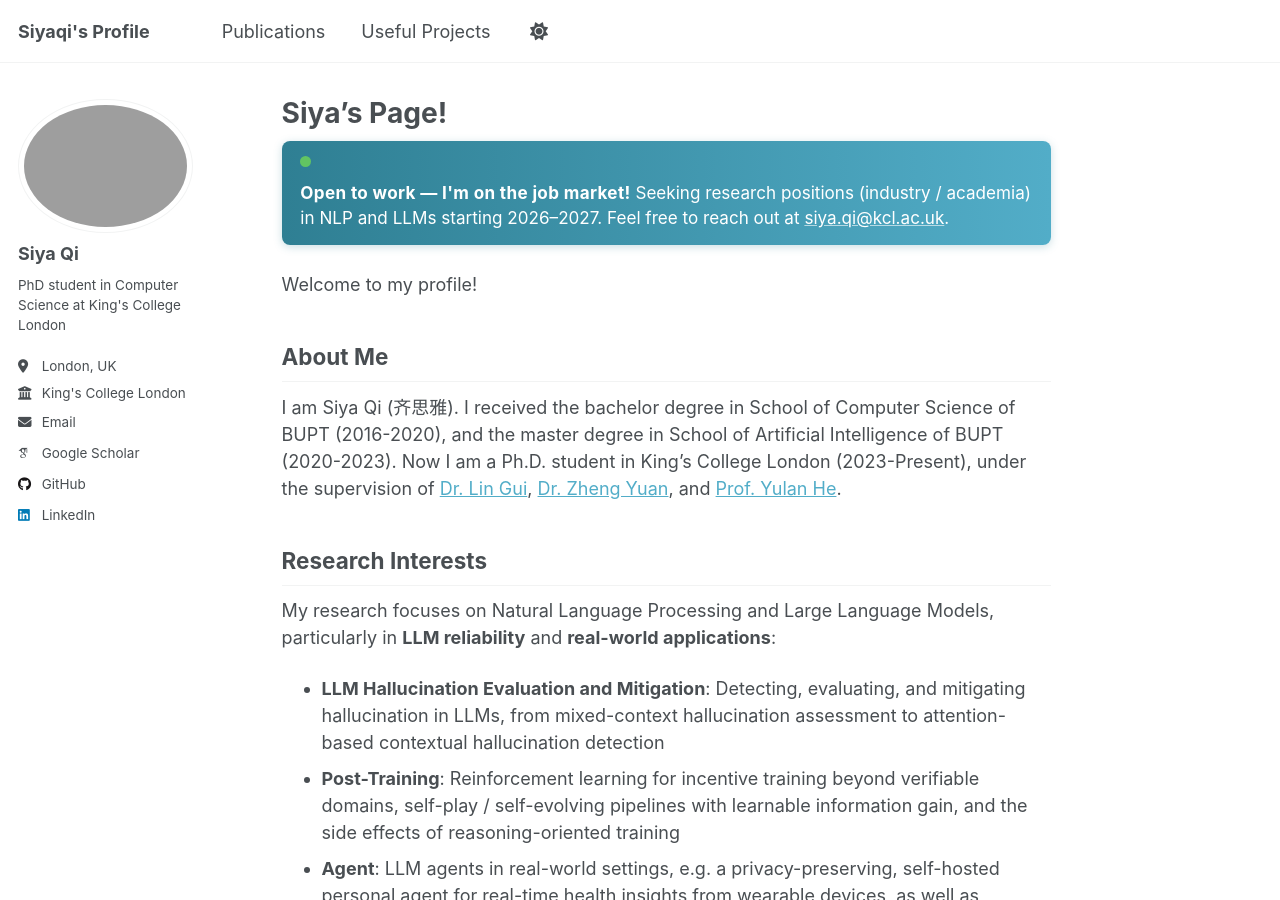
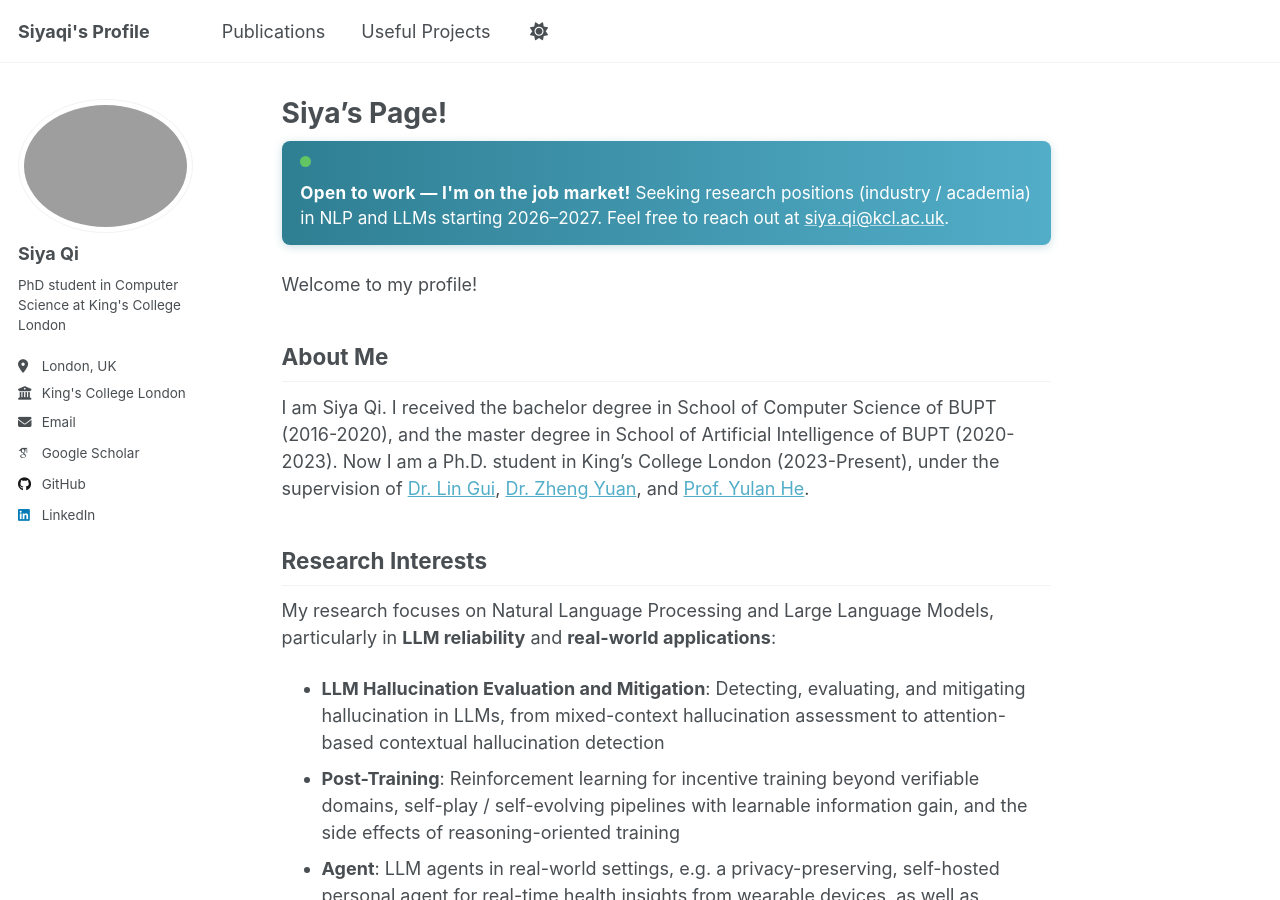
Before and after one commit to siyaqi/siyaqi.github.io, a Jekyll site: the page built from _pages/about.md, in a window 1280 px wide and 900 px high. Built offline with Jekyll 4.4.1, drawn with Linux system fonts in a browser that asks for light colours; some web fonts are replaced.

Commit message:
Remove '齐思雅' from about me section

```diff
--- a/_pages/about.md
+++ b/_pages/about.md
@@ -40,7 +40,7 @@ Welcome to my profile!
 
 ## About Me
 
-I am Siya Qi (齐思雅). I received the bachelor degree in School of Computer Science of BUPT (2016-2020), and the master degree in School of Artificial Intelligence of BUPT (2020-2023). Now I am a Ph.D. student in King's College London (2023-Present), under the supervision of [Dr. Lin Gui](https://www.kcl.ac.uk/people/lin-gui), [Dr. Zheng Yuan](https://www.cl.cam.ac.uk/~zy249/), and [Prof. Yulan He](https://www.kcl.ac.uk/people/yulan-he).
+I am Siya Qi. I received the bachelor degree in School of Computer Science of BUPT (2016-2020), and the master degree in School of Artificial Intelligence of BUPT (2020-2023). Now I am a Ph.D. student in King's College London (2023-Present), under the supervision of [Dr. Lin Gui](https://www.kcl.ac.uk/people/lin-gui), [Dr. Zheng Yuan](https://www.cl.cam.ac.uk/~zy249/), and [Prof. Yulan He](https://www.kcl.ac.uk/people/yulan-he).
 
 ## Research Interests
 
```
